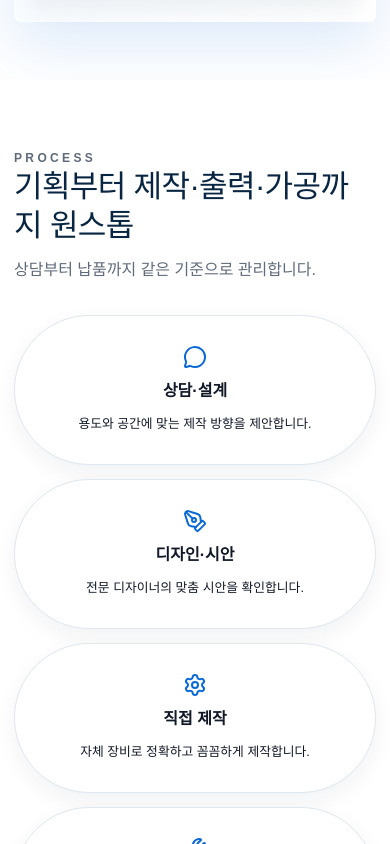
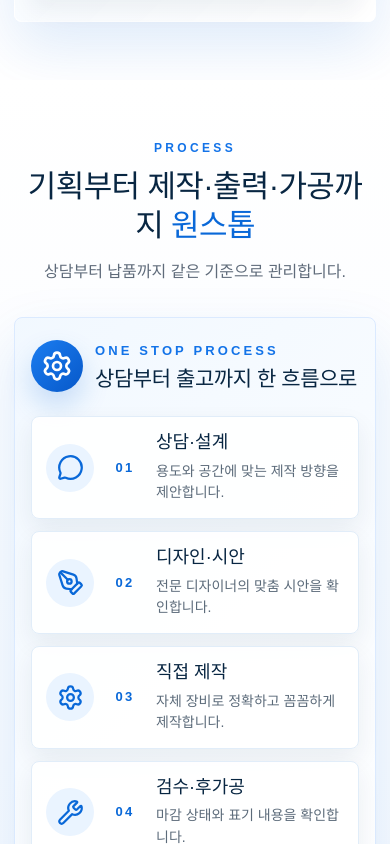
Before and after one commit to sg40331-afk/dmdnp0909, a Next.js app: page / in a window 390 px wide. Shown: the part 4500-5344 px from the top of the page. Built offline with nearby package versions, Linux system fonts and the light colour scheme.

Commit message:
Redesign process section

```diff
--- a/app/globals.css
+++ b/app/globals.css
@@ -123,9 +123,25 @@ h1, h2, h3 { color: var(--navy); line-height: 1.25; letter-spacing: -.02em; }
 .one-stop-center div { position: relative; z-index: 1; width: 104px; height: 104px; border-radius: 50%; display: grid; place-items: center; gap: 2px; background: radial-gradient(circle at 34% 24%, #42a0ff, #0868d8 64%, #064aaf); color: #fff; border: 12px solid #eef6ff; box-shadow: 0 0 0 1px #b7d9ff, 0 18px 38px rgba(9,104,216,.26); text-align: center; }
 .one-stop-center svg { width: 34px; height: 34px; }
 .one-stop-center strong { font-size: 17px; line-height: 1.05; letter-spacing: .02em; }
-.process-row { display: grid; grid-template-columns: repeat(5, 1fr); gap: 14px; }
-.process-step { text-align: center; padding: 24px 14px; background: #fff; border: 1px solid var(--line); border-radius: 999px; min-height: 150px; display: grid; align-content: center; gap: 8px; box-shadow: 0 8px 22px rgba(8,38,66,.06); }
-.process-step svg { margin-inline: auto; color: var(--blue); }
+.process-showcase { background: linear-gradient(180deg, #fff 0%, #f5f9ff 100%); }
+.process-showcase-heading { text-align: center; margin-bottom: 32px; }
+.process-showcase-heading .kicker { color: #1373e8; }
+.process-showcase-heading h2 { margin: 0; font-size: clamp(31px, 3vw, 42px); }
+.process-showcase-heading h2 span { color: var(--blue); }
+.process-showcase-heading > p:not(.kicker) { margin: 12px auto 0; max-width: 560px; color: var(--muted); }
+.process-panel { position: relative; max-width: 980px; margin-inline: auto; padding: 34px; border: 1px solid #dbeaff; border-radius: 8px; background: linear-gradient(135deg, rgba(241,248,255,.96), rgba(255,255,255,.94)); box-shadow: 0 24px 60px rgba(9,104,216,.12); }
+.process-panel-title { display: flex; align-items: center; gap: 18px; margin-bottom: 24px; }
+.process-panel-title > span { width: 64px; height: 64px; border-radius: 50%; display: inline-grid; place-items: center; color: #fff; background: linear-gradient(135deg, #1b7df0, #0758c9); box-shadow: 0 14px 28px rgba(9,104,216,.2); }
+.process-panel-title svg { width: 32px; height: 32px; }
+.process-panel-title p { margin: 0 0 4px; color: #1373e8; font-size: 13px; font-weight: 900; letter-spacing: .24em; }
+.process-panel-title h3 { margin: 0; font-size: 26px; }
+.process-list { display: grid; grid-template-columns: repeat(5, 1fr); gap: 12px; }
+.process-list article { min-width: 0; min-height: 190px; padding: 22px 14px; border-radius: 8px; background: rgba(255,255,255,.94); border: 1px solid #e1edf9; box-shadow: 0 10px 24px rgba(8,38,66,.07); display: grid; align-content: start; gap: 10px; text-align: center; }
+.process-icon { width: 54px; height: 54px; margin-inline: auto; border-radius: 50%; display: inline-grid; place-items: center; background: #eaf4ff; color: var(--blue); }
+.process-icon svg { width: 27px; height: 27px; }
+.process-list article > strong { color: var(--blue); font-size: 13px; font-weight: 900; letter-spacing: .18em; }
+.process-list h4 { margin: 0; color: var(--navy); font-size: 18px; line-height: 1.25; }
+.process-list p { margin: 7px 0 0; color: #5c6b7a; font-size: 14px; line-height: 1.55; }
 .audience-grid { display: grid; grid-template-columns: repeat(3, 1fr); gap: 14px; }
 .audience-grid article { padding: 20px; border: 1px solid var(--line); border-radius: 8px; background: #fff; }
 .portfolio-grid { display: grid; grid-template-columns: repeat(3, 1fr); gap: 16px; }
@@ -178,7 +194,7 @@ textarea { min-height: 140px; resize: vertical; }
   .hero::after { opacity: .9; }
   .hero h1 { max-width: 620px; }
   .grid-3, .portfolio-grid, .audience-grid { grid-template-columns: repeat(2, 1fr); }
-  .process-row { grid-template-columns: repeat(2, 1fr); }
+  .process-list { grid-template-columns: repeat(2, 1fr); }
   .footer-grid { grid-template-columns: 1fr 1fr; }
 }
 
@@ -205,6 +221,14 @@ textarea { min-height: 140px; resize: vertical; }
   .one-stop-card li { grid-template-columns: 42px 34px 1px minmax(0, 1fr); gap: 10px; min-height: 64px; padding: 10px 12px; font-size: 15px; }
   .one-stop-card .item-icon { width: 42px; height: 42px; }
   .one-stop-center div { width: 92px; height: 92px; border-width: 10px; }
+  .process-panel { padding: 22px 16px; }
+  .process-panel-title { align-items: flex-start; gap: 12px; }
+  .process-panel-title > span { width: 52px; height: 52px; }
+  .process-panel-title h3 { font-size: 21px; }
+  .process-list { grid-template-columns: 1fr; }
+  .process-list article { min-height: 0; grid-template-columns: 48px 42px minmax(0, 1fr); align-items: center; text-align: left; padding: 14px; }
+  .process-icon { width: 48px; height: 48px; }
+  .process-list article > strong { text-align: center; }
   .quote-cta { display: block; padding: 26px 20px; }
   .button { width: 100%; }
   .copyright { display: block; }
--- a/app/page.tsx
+++ b/app/page.tsx
@@ -112,10 +112,23 @@ export default function Home() {
           </div>
         </section>
 
-        <section className="section">
+        <section className="section process-showcase">
           <div className="site-container">
-            <div className="section-heading"><div><p className="kicker">PROCESS</p><h2>기획부터 제작·출력·가공까지 원스톱</h2></div><p>상담부터 납품까지 같은 기준으로 관리합니다.</p></div>
-            <div className="process-row">{process.map(([Icon, title, text]) => <article className="process-step" key={title}><Icon /><strong>{title}</strong><small>{text}</small></article>)}</div>
+            <div className="process-showcase-heading">
+              <p className="kicker">PROCESS</p>
+              <h2>기획부터 제작·출력·가공까지 <span>원스톱</span></h2>
+              <p>상담부터 납품까지 같은 기준으로 관리합니다.</p>
+            </div>
+            <div className="process-panel">
+              <div className="process-panel-title">
+                <span><Settings /></span>
+                <div>
+                  <p>ONE STOP PROCESS</p>
+                  <h3>상담부터 출고까지 한 흐름으로</h3>
+                </div>
+              </div>
+              <div className="process-list">{process.map(([Icon, title, text], i) => <article key={title}><span className="process-icon"><Icon /></span><strong>{String(i + 1).padStart(2, "0")}</strong><div><h4>{title}</h4><p>{text}</p></div></article>)}</div>
+            </div>
           </div>
         </section>
 
```
